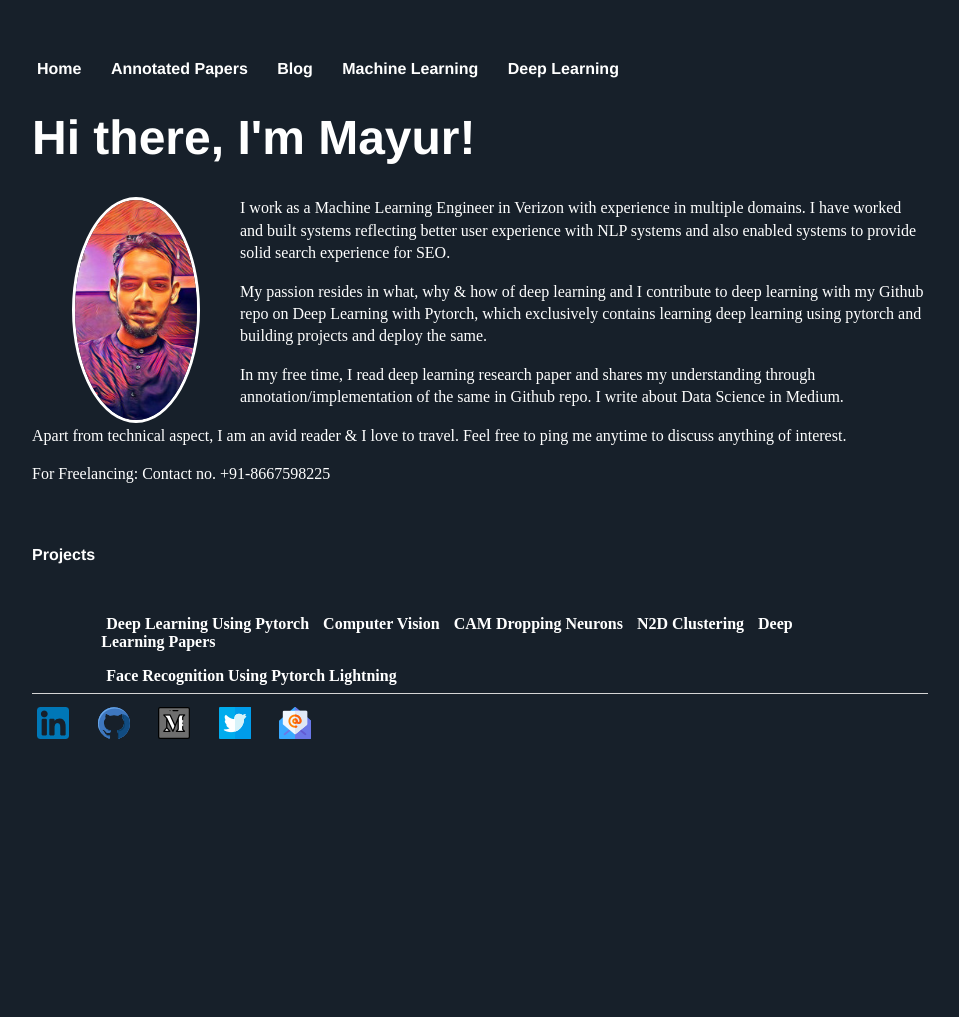
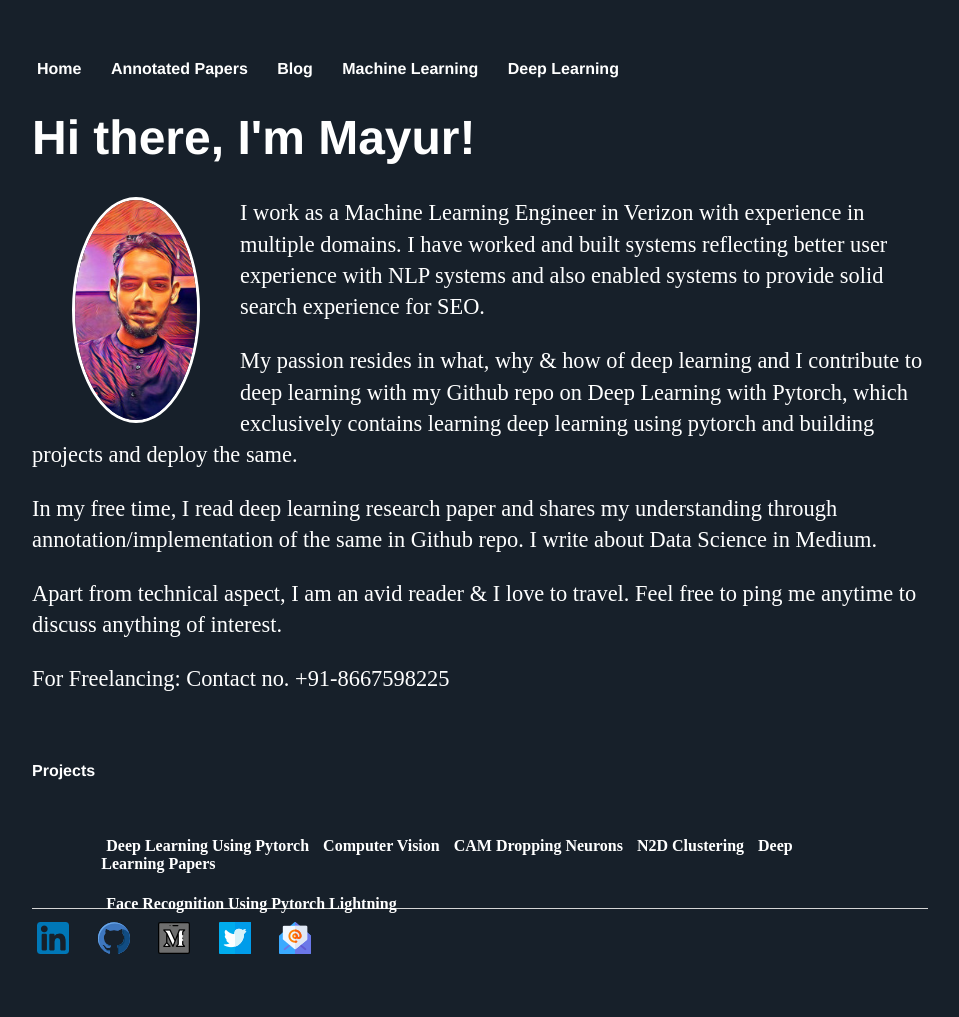
Before and after one commit to Mayurji/mayurji.github.io, a Jekyll site: the page built from index.html, in a window 1280 px wide. Shown: the whole page, without its empty margins (160-1119 px from the left). Built offline with Jekyll 4.4.1, drawn with Linux system fonts in a browser that asks for light colours; before the commit the page ends 900 px from its top, so only the background shows below that.

Commit message:
Update main.css

```diff
--- a/css/main.css
+++ b/css/main.css
@@ -66,7 +66,7 @@ h3 {
 }
 
 p {
-    font-size: 1.0em;
+    font-size: 1.4em;
     line-height: 1.4em;
     color: white;
 }
```
